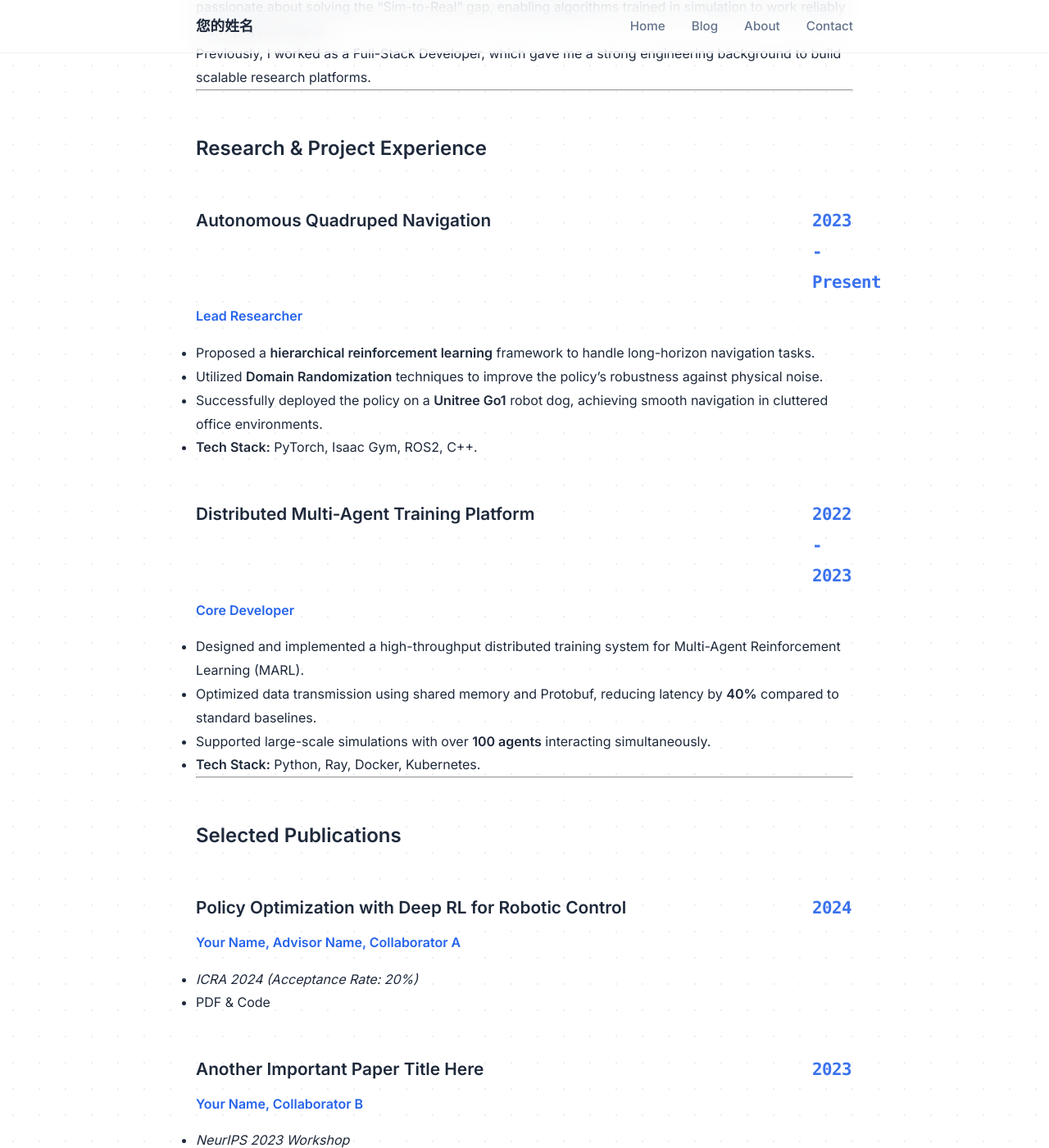
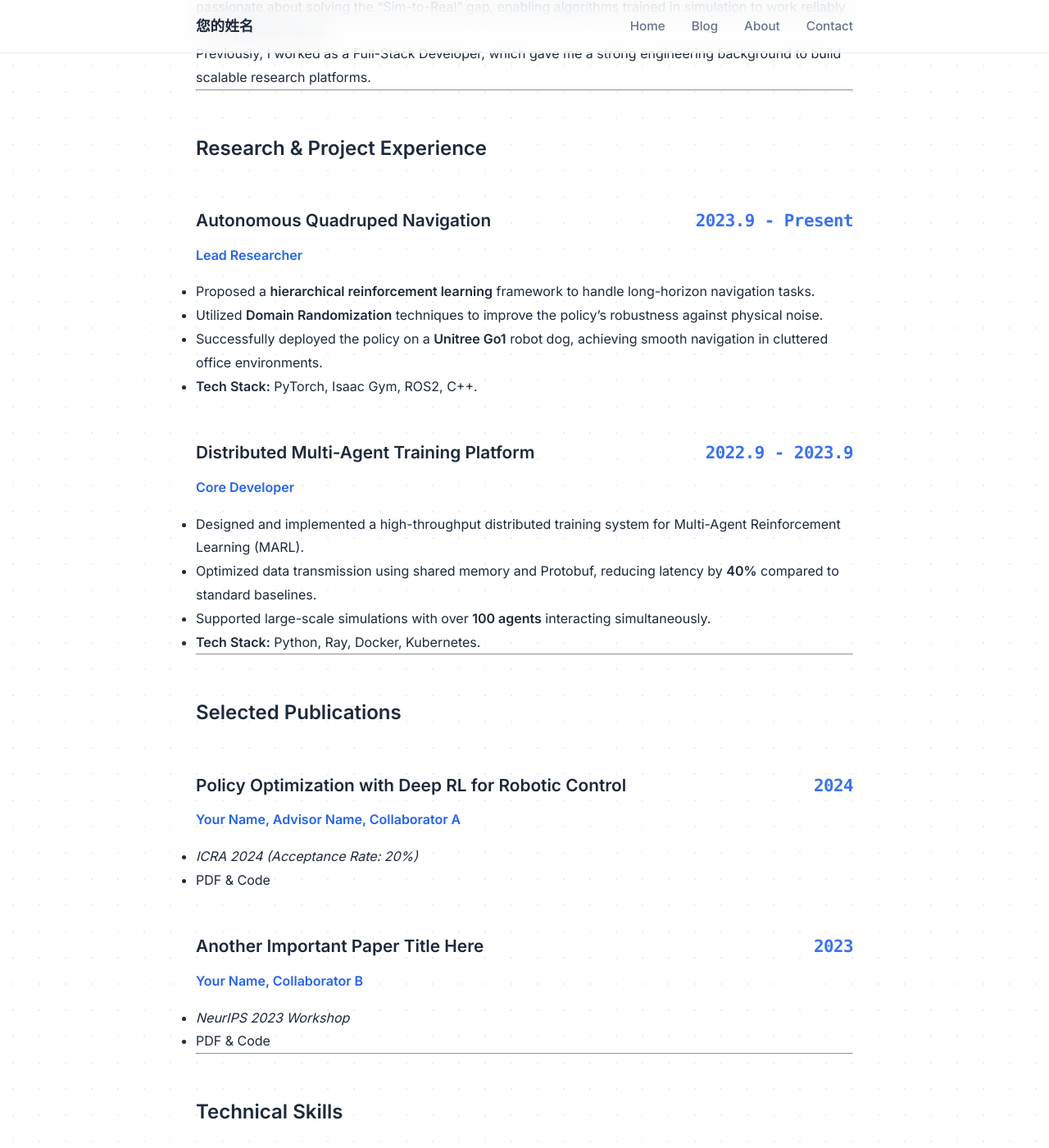
Before and after one commit to ShiWei-dev/my-portfolio, a Jekyll site: the page built from about.md, in a window 1280 px wide and 1400 px high, scrolled down 258 px. Shown: the whole window at 82% size. Built offline with Jekyll 4.4.1, drawn with Linux system fonts in a browser that asks for light colours.

Commit message:
格式修改

```diff
--- a/_config.yml
+++ b/_config.yml
@@ -7,7 +7,7 @@
 #   Researcher in Reinforcement Learning and Embodied AI.
 #   PhD Student/Candidate at [University Name].
 # title: "主页姓名 | 全栈开发者 & UI设计师"
-
+# baseurl: ""
 baseurl: "/my-portfolio" # 如果是自定义域名，留空；如果是 username.github.io/repo-name，填 "/repo-name"
 url: "https://shiwei-dev.github.io" # 您的最终域名
 
--- a/about.md
+++ b/about.md
@@ -16,7 +16,7 @@ Previously, I worked as a Full-Stack Developer, which gave me a strong engineeri
 
 ## Research & Project Experience
 
-### Autonomous Quadruped Navigation <span class="pub-year">2023 - Present</span>
+### Autonomous Quadruped Navigation <span class="pub-year">2023.9 - Present</span>
 
 **Lead Researcher**
 {:.text-accent}
@@ -26,7 +26,7 @@ Previously, I worked as a Full-Stack Developer, which gave me a strong engineeri
 * Successfully deployed the policy on a **Unitree Go1** robot dog, achieving smooth navigation in cluttered office environments.
 * **Tech Stack:** PyTorch, Isaac Gym, ROS2, C++.
 
-### Distributed Multi-Agent Training Platform <span class="pub-year">2022 - 2023</span>
+### Distributed Multi-Agent Training Platform <span class="project-year">2022.9 - 2023.9</span>
 
 **Core Developer**
 {:.text-accent}
--- a/assets/css/style.css
+++ b/assets/css/style.css
@@ -181,11 +181,17 @@ h3 {
 
 /* 论文列表 - 经典学术布局 */
 .pub-item { margin-bottom: 2rem; display: flex; gap: 1.5rem; align-items: baseline; }
-.pub-year { font-family: 'Merriweather', serif; font-weight: 700; color: var(--text-muted); width: 50px; flex-shrink: 0; }
 .pub-title { font-weight: 600; font-size: 1.1rem; color: var(--text-main); display: block; margin-bottom: 0.3rem;}
 .pub-authors { font-size: 0.95rem; color: var(--text-muted); margin-bottom: 0.3rem; }
 .pub-venue { font-style: italic; color: var(--accent); font-weight: 500; font-size: 0.9rem; }
-
+/* 修改年份显示，使用等宽字体 */
+.pub-year {
+    font-family: var(--font-mono);
+    font-weight: 700;
+    color: var(--accent); /* 年份高亮为主题色 */
+    opacity: 0.9;
+    letter-spacing: -0.5px;
+}
 
 /* 博客文章内部样式 */
 .post-content h2 { margin-top: 2rem; margin-bottom: 1rem; color: var(--text-primary); }
@@ -214,13 +220,15 @@ h3 {
     font-size: 0.9em;
 }
 
-/* 修改年份显示，使用等宽字体 */
-.pub-year {
-  font-family: var(--font-mono);
-  font-weight: 700;
-  color: var(--accent); /* 年份高亮为主题色 */
-  opacity: 0.9;
-  letter-spacing: -0.5px;
+.project-year {
+    font-family: var(--font-mono);
+    font-weight: 700;
+    color: var(--accent); /* 使用您定义的高亮色 */
+    opacity: 0.9;
+    letter-spacing: -0.5px;
+    /* font-size: 0.9em; 稍微调小一点，显得更精致 */
+    margin-left: 10px; /* 左侧留出一点空隙，防止紧贴标题 */
+    white-space: nowrap; /* 强制不换行 */
 }
 /* 新增：辅助类 - 用于职位/角色的蓝色高亮 */
 .text-accent {
@@ -252,7 +260,6 @@ h3 {
 
 /* 页脚 */
 footer { border-top: 1px solid var(--border); padding: 2rem 0; text-align: center; color: var(--text-muted); font-size: 0.9rem; }
-
 
 
 
```
